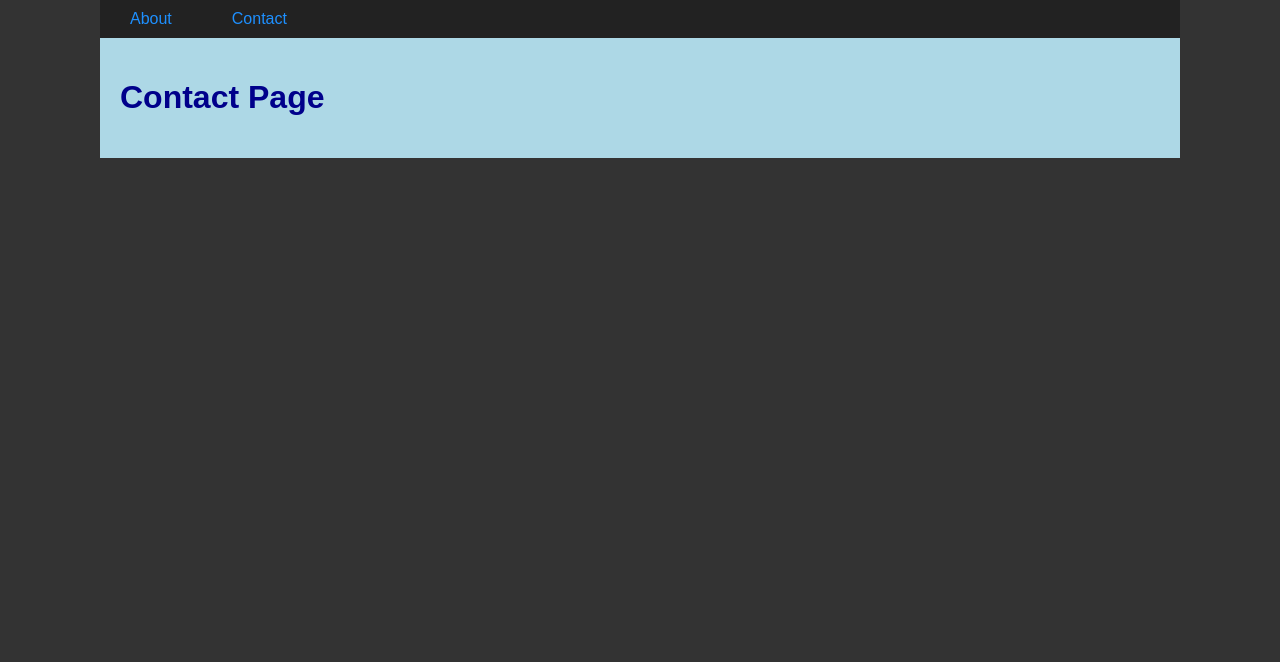
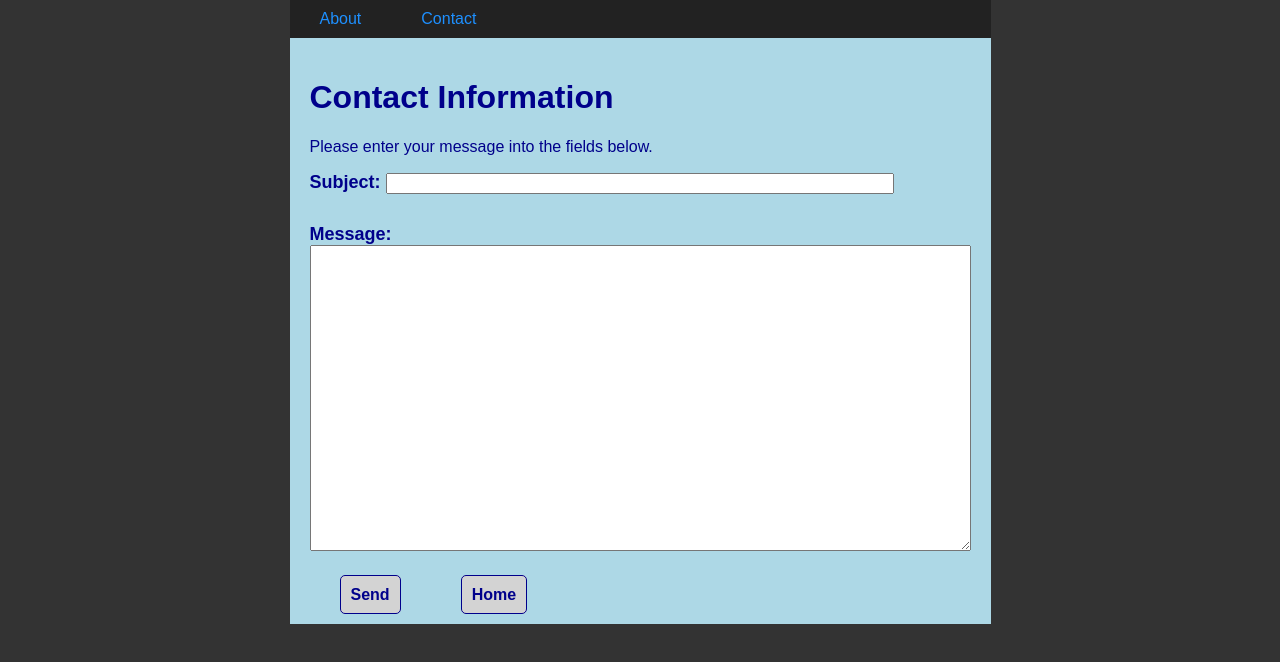
Before and after one commit to Btate712/Portfolio, a React (Create React App) app: page /contact in a window 1280 px wide. Shown: the top 662 px of the page. Built offline with nearby package versions, Linux system fonts and the light colour scheme.

Commit message:
experimenting with contact page styling

```diff
--- a/src/components/Contact.js
+++ b/src/components/Contact.js
@@ -1,11 +1,26 @@
 import React from 'react';
+import { Link } from 'react-router-dom';
 
 import "../styles/Contact.css";
 
 const Contact = props => {
   return (
     <div className="Contact">
-      <h1>Contact Page</h1>
+      <h1>Contact Information</h1>
+      <p>
+        Please enter your message into the fields below.
+      </p>
+      <label htmlFor="subject">
+        Subject: <input type="text" name="subject"></input>
+      </label>
+      <br />
+      <label htmlFor="message">
+        Message: <br />
+        <textarea name="message" cols="80" rows="20"/>
+      </label>
+      <br />
+      <Link className="link" id="send">Send</Link>
+      <Link className="link" id="home" to="/">Home</Link>
     </div>
   );
 }
--- a/src/styles/Contact.css
+++ b/src/styles/Contact.css
@@ -1,7 +1,33 @@
 .Contact {
   font-family: Arial, Helvetica, sans-serif;
   color: darkblue;
-  width: 1080px;
+  max-width: 1080px;
   text-align: left;
   padding: 20px;
 }
+
+.Contact .link {
+  color: darkblue;
+  background-color: lightgray;
+  font-weight: bold;
+  border: 1px solid darkblue;
+  padding: 10px;
+  margin: 30px;
+  text-decoration: none;
+  border-radius: 5px;
+}
+
+.Contact input {
+  width: 500px;
+  margin-bottom: 30px;
+  color: lightgray;
+}
+
+.Contact textarea {
+  color: lightgray;
+  margin-bottom: 30px;
+}
+.Contact label {
+  font-weight: bold;
+  font-size: large;
+}
```
Also changed, not shown: 1 other file (tests, documents, lock files or other folders).
